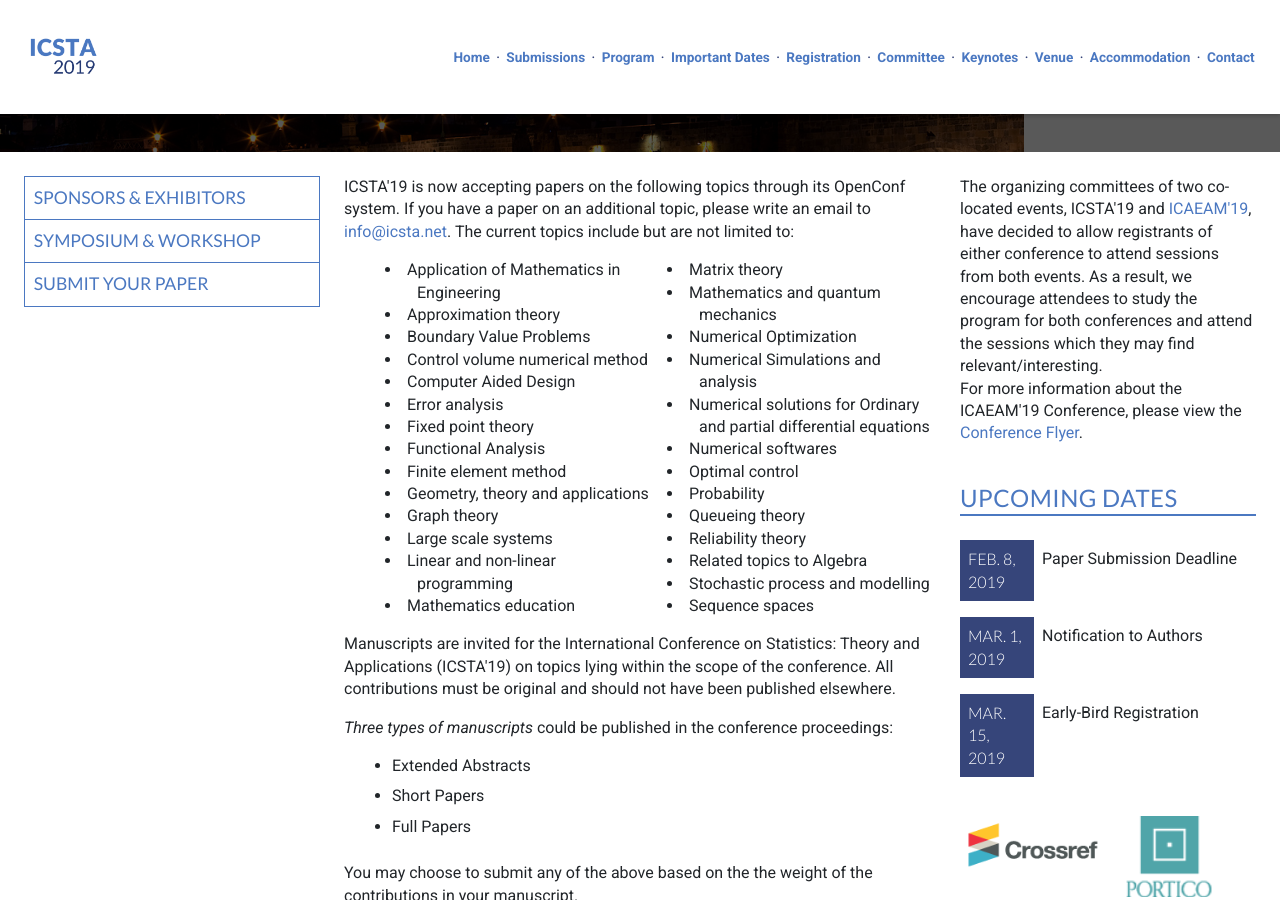
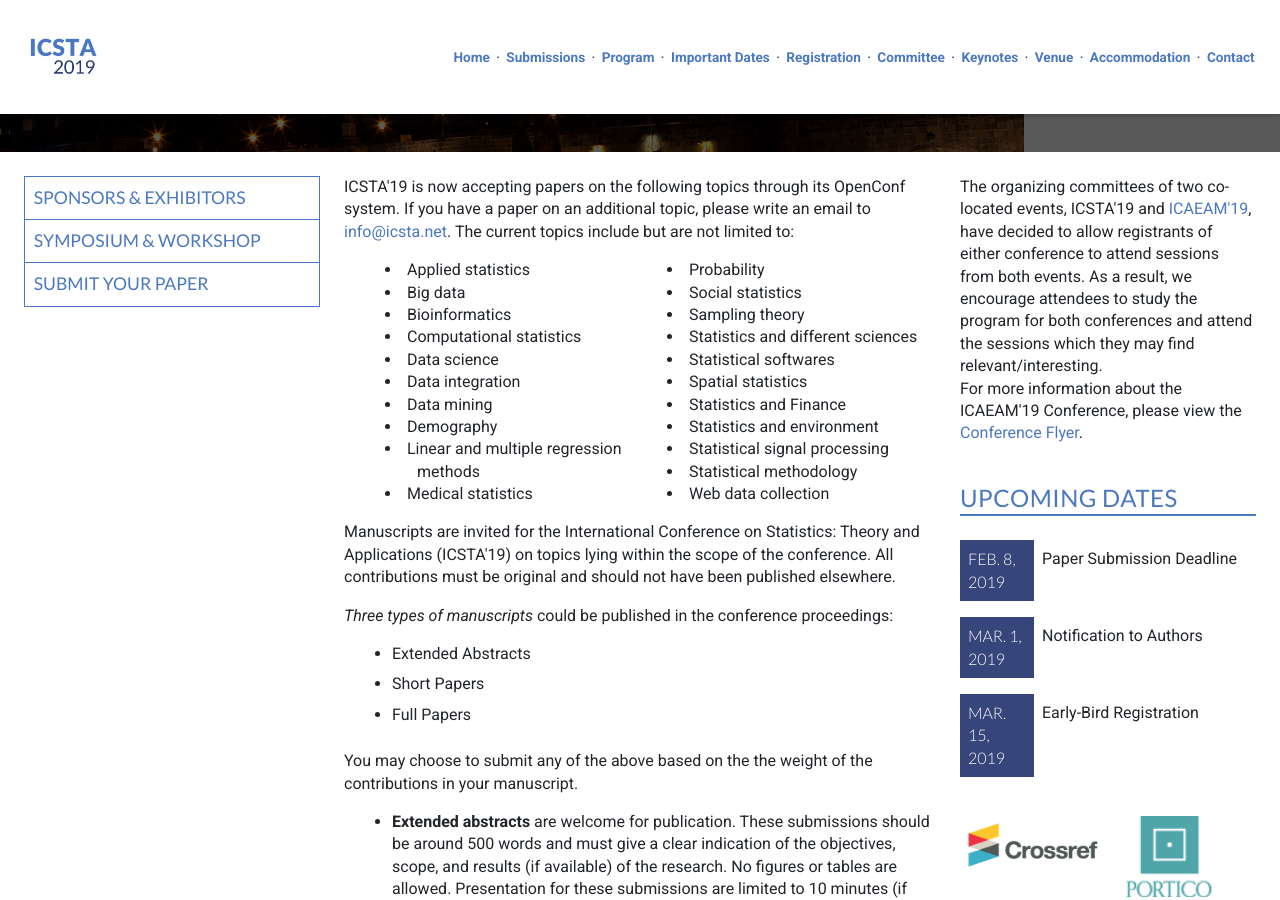
Before and after one commit to intaset/icsta, a Jekyll site: the page built from papers.html, in a window 1280 px wide and 900 px high, scrolled down 328 px. Built offline with Jekyll 4.4.1, drawn with Linux system fonts in a browser that asks for light colours; nearby versions of some CDN libraries; Markdown is read by kramdown in place of the engine named in the settings; comment, search, counter and statistics services are not loaded.

Commit message:
Changed papers

```diff
--- a/papers.html
+++ b/papers.html
@@ -10,36 +10,27 @@ keyword: heat transfer conference, cfd conference, fluid flow conference,  energ
     <p class="body">ICSTA'19 is now accepting papers on the following topics through its OpenConf system. If you have a paper on an additional topic, please write an email to <a href="mailto:info@icsta.net" class="body-link">info@icsta.net</a>. The current topics include but are not limited to:</p>
 
 <ul class="topics">
-      <li>Application of Mathematics in Engineering</li>
-      <li>Approximation theory</li>
-      <li>Boundary Value Problems</li>
-      <li>Control volume numerical method</li>
-      <li>Computer Aided Design</li>
-      <li>Error analysis</li>
-      <li>Fixed point theory</li>
-      <li>Functional Analysis</li>
-      <li>Finite element method</li>
-      <li>Geometry, theory and applications</li>
-      <li>Graph theory</li>
-      <li>Large scale systems</li>
-      <li>Linear and non-linear programming</li>
-      <li>Mathematics education</li>
-      <li>Matrix theory</li>
-      <li>Mathematics and quantum mechanics</li>
-      <li>Numerical Optimization</li>
-      <li>Numerical Simulations and analysis</li>
-      <li>Numerical solutions for Ordinary and partial differential equations</li>
-      <li>Numerical softwares</li>
-      <li>Optimal control</li>
+      <li>Applied statistics</li>
+      <li>Big data</li>
+      <li>Bioinformatics</li>
+      <li>Computational statistics</li>
+      <li>Data science</li>
+      <li>Data integration</li>
+      <li>Data mining</li>
+      <li>Demography</li>
+      <li>Linear and multiple regression methods</li>
+      <li>Medical statistics</li>
       <li>Probability</li>
-      <li>Queueing theory</li>
-      <li>Reliability theory</li>
-      <li>Related topics to Algebra</li>
-      <li>Stochastic process and modelling</li>
-      <li>Sequence spaces</li>
-
-
-
+      <li>Social statistics</li>
+      <li>Sampling theory</li>
+      <li>Statistics and different sciences</li>
+      <li>Statistical softwares</li>
+      <li>Spatial statistics</li>
+      <li>Statistics and Finance</li>
+      <li>Statistics and environment</li>
+      <li>Statistical signal processing</li>
+      <li>Statistical methodology</li>
+      <li>Web data collection</li>
 
 </ul>
 
```
Also changed, not shown: index.html (+12 -11 lines), 2 other files.
